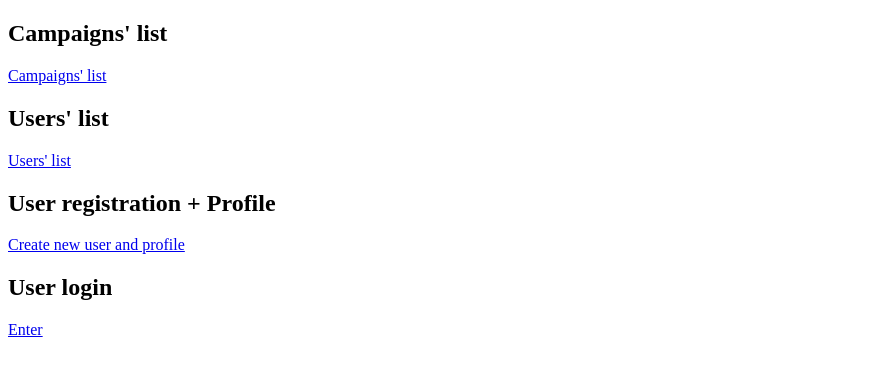
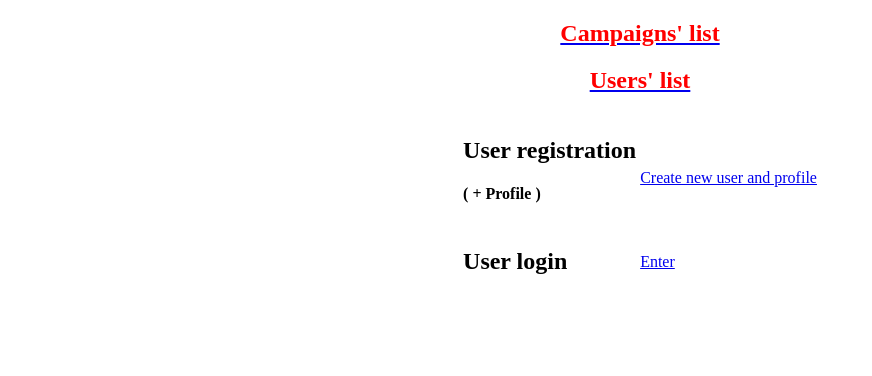
Before and after one commit to Nikolay8691/BYM_M9_01, a Django app: page / in a window 1280 px wide. Shown: the top 376 px of the page, without its empty margins (0-872 px from the left). Run offline with Django 4.2, Linux system fonts and the light colour scheme.

Commit message:
initial commit for M9L2 (slight change in main.html and all campaignes are deleted from database)

```diff
--- a/art_m9/p_agency/main/templates/main/index.html
+++ b/art_m9/p_agency/main/templates/main/index.html
@@ -1,21 +1,40 @@
 {% extends 'main/layout.html' %}
 
 {% block body %}
+	<a href = "{% url 'campaigns:index2' %}">
+		<h2 style = 'color: red;'>Campaigns' list</h2>
+	</a>
 
-	<h2>Campaigns' list</h2>
-	<a href = "{% url 'campaigns:index2' %}"> Campaigns' list</a>
 	<p></p>
 
-	<h2>Users' list</h2>
-	<a href = "{% url 'users:index2' %}"> Users' list</a>
+	<a href = "{% url 'users:index2' %}">
+		<h2 style = 'color: red;'>Users' list</h2>
+	</a>
+
 	<p></p>
+	<center>
+	<table>
+		<tr>
+			<td>
+				<h2>User registration</h2>
+				<h4>( + Profile )</h4>
+			</td>
+			<td>
+				<p></p>
+				<a href = "{% url 'users:registerplus2' %}"> Create new user and profile</a>
+			</td>
+		</tr>
 
-	<h2>User registration + Profile</h2>
-	<a href = "{% url 'users:registerplus2' %}"> Create new user and profile</a>
-	<p></p>
-
-	<h2>User login</h2>
-	<a href = "{% url 'users:login' %}"> Enter </a>
+		<tr>
+			<td>
+				<h2>User login</h2>
+			</td>
+			<td>
+				<a href = "{% url 'users:login' %}"> Enter </a>
+			</td>
+		</tr>
+	</table>
+	</center>
 	<p></p>
 
 {% endblock %}
--- a/art_m9/p_agency/main/templates/main/layout.html
+++ b/art_m9/p_agency/main/templates/main/layout.html
@@ -4,6 +4,11 @@
 	<meta charset="utf-8">
 	<meta name="viewport" content="width=device-width, initial-scale=1">
 	<title>Project's title page</title>
+	<style>
+		body {
+			text-align : center;
+		}
+	</style>
 </head>
 <body>
 	{% block body %}
```
Also changed, not shown: art_m9/p_agency/db.sqlite3.
